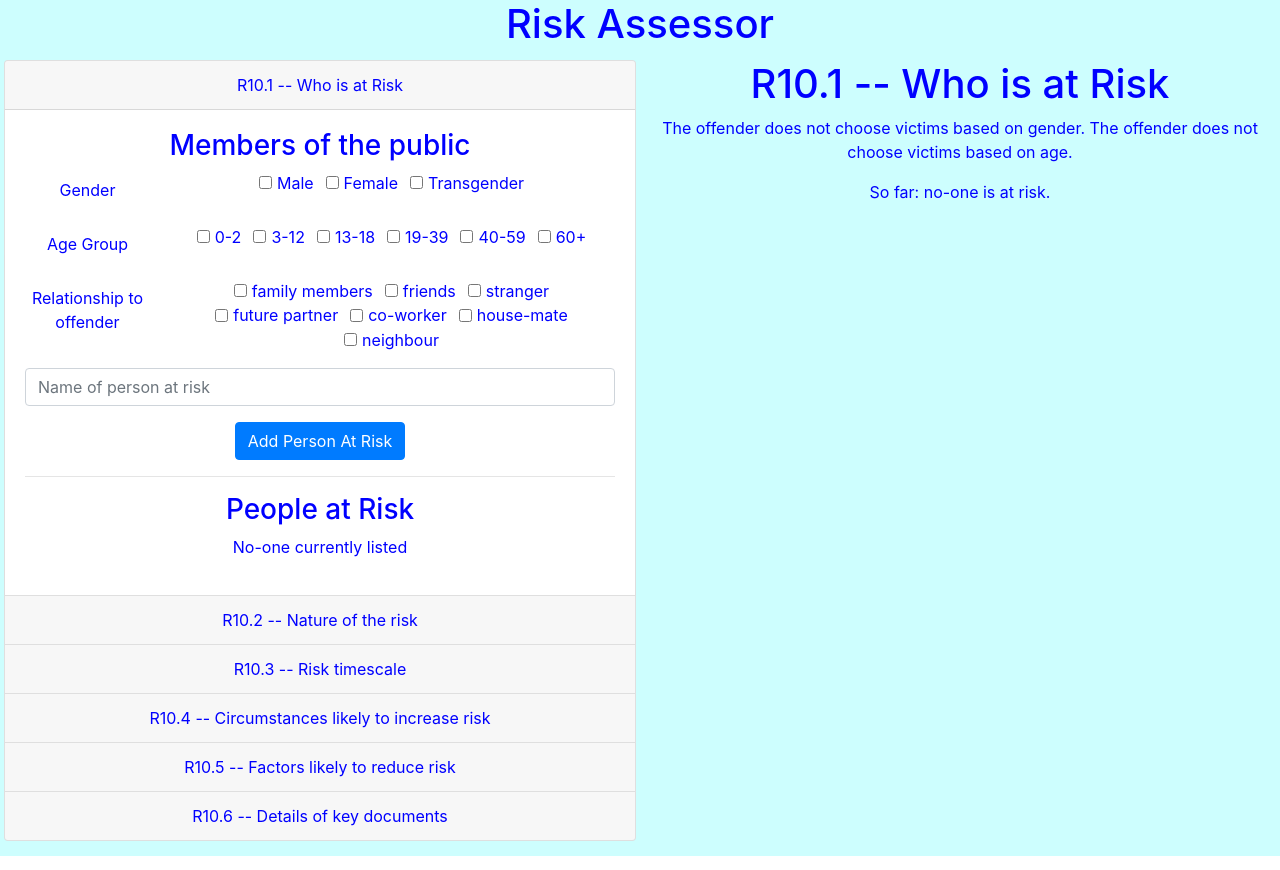
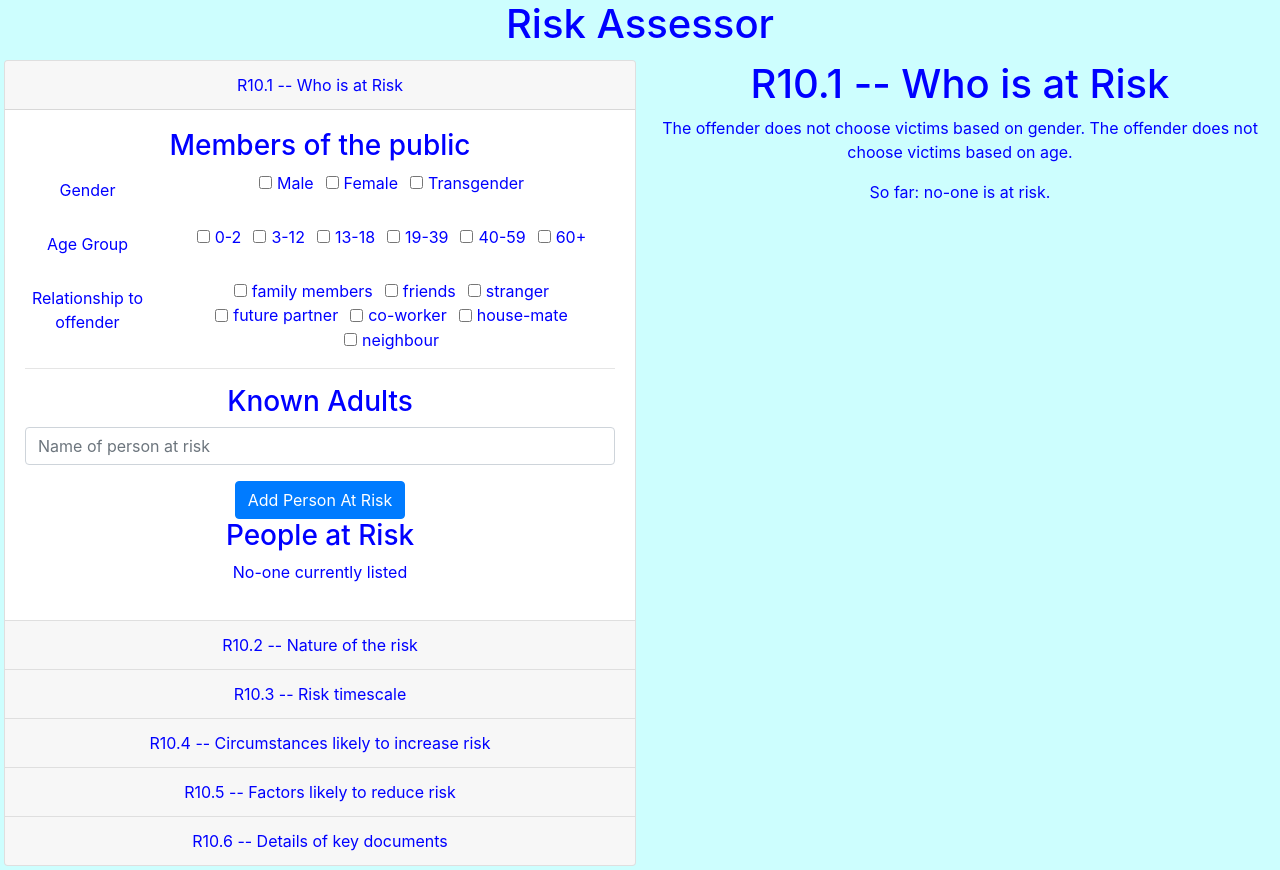
Before and after one commit to Samir70/risk-assessor, a React (Create React App) app: page / in a window 1280 px wide. Built offline with nearby package versions, Linux system fonts and the light colour scheme.

Commit message:
make knownAdults component

```diff
--- /dev/null
+++ b/src/Components/Forms/WhoAtRisk/KnownAdults.js
@@ -0,0 +1,45 @@
+import React from 'react';
+import { connect } from 'react-redux';
+import { addKnownPersonAtRisk } from '../../../Reducers/actions';
+import { Form, Button } from 'react-bootstrap';
+import 'bootstrap/dist/css/bootstrap.css';
+
+const KnownAdults = (props) => {
+    const personAtRiskInput = React.createRef();
+    const handleSubmit = (event) => {
+        event.preventDefault();
+        var personAtRisk = personAtRiskInput.current.value.trim();
+        if (props.peopleAtRisk.includes(personAtRisk)) {
+            alert('The list of people at risk already includes '+personAtRisk)
+        } else {
+            if (personAtRisk) {
+                props.dispatch(addKnownPersonAtRisk(personAtRisk));
+                personAtRiskInput.current.value = '';
+            }
+        }
+    }
+
+    const peopleList = props.peopleAtRisk.map((person, i) => <li key={i}>{person}</li>);
+    return (
+        <Form onSubmit={handleSubmit}>
+            <h3>Known Adults</h3>
+            <Form.Group>
+                <Form.Control
+                  type="text"
+                  placeholder="Name of person at risk"
+                  ref={personAtRiskInput} />
+            </Form.Group>
+            <Button variant="primary" type="submit">Add Person At Risk</Button>
+            <h3>People at Risk</h3>
+            {props.peopleAtRisk.length === 0 ? <p>No-one currently listed</p> : <ul>{peopleList}</ul>}
+        </Form>
+    )
+}
+
+const mapStateToProps = (state) => {
+    return {
+        peopleAtRisk: state.WhoAtRisk.summary.peopleAtRisk
+    }
+}
+
+export default connect(mapStateToProps)(KnownAdults);
--- a/src/Components/Forms/WhoAtRisk/MembersOfThePublic.js
+++ b/src/Components/Forms/WhoAtRisk/MembersOfThePublic.js
@@ -1,5 +1,8 @@
 import React from 'react';
 import { connect } from 'react-redux';
+import { Form } from 'react-bootstrap';
+import 'bootstrap/dist/css/bootstrap.css';
+
 
 import makeCheckboxGroup  from '../../../DataHandlers/makeCheckboxGroup';
 import { GENDER_CHECK, CHECK_AGE, CHECK_CHILD_TYPE } from '../../../Reducers/actions';
@@ -36,13 +39,13 @@ const MembersOfThePublic = ({genderFlags, ageFlags, childTypeFlags, dispatch}) =
     }
 
     return (
-        <div>
+        <Form>
             <h3>Members of the public</h3>
             {makeCheckboxGroup(genderCheckboxData)}
             {makeCheckboxGroup(ageCheckboxData)}
             {(ageFlags[0]||ageFlags[1]||ageFlags[2]) && makeCheckboxGroup(typeOfchildren)}
             {makeCheckboxGroup(relToOffender)}
-        </div>
+        </Form>
     )
 }
 
--- a/src/Components/Forms/WhoAtRisk/WhoAtRiskForm.js
+++ b/src/Components/Forms/WhoAtRisk/WhoAtRiskForm.js
@@ -1,53 +1,20 @@
 import React from 'react';
-import { connect } from 'react-redux';
-import { addKnownPersonAtRisk } from '../../../Reducers/actions';
+
 import MembersOfThePublic from './MembersOfThePublic';
-import { Form, Button } from 'react-bootstrap';
-import 'bootstrap/dist/css/bootstrap.css';
+import KnownAdults from './KnownAdults';
 
 const WhoAtRiskForm = (props) => {
-    const personAtRiskInput = React.createRef();
-    const handleSubmit = (event) => {
-        event.preventDefault();
-        var personAtRisk = personAtRiskInput.current.value.trim();
-        if (props.peopleAtRisk.includes(personAtRisk)) {
-            alert('The list of people at risk already includes '+personAtRisk)
-        } else {
-            if (personAtRisk) {
-                props.dispatch(addKnownPersonAtRisk(personAtRisk));
-                personAtRiskInput.current.value = '';
-            }
-        }
-    }
-
-    const peopleList = props.peopleAtRisk.map((person, i) => <li key={i}>{person}</li>);
-
     console.log('WhoAtRiskForm');
 
     return (
         <div>
-            <Form onSubmit={handleSubmit}>
-                <MembersOfThePublic />
-
-                <Form.Group>
-                    <Form.Control
-                      type="text"
-                      placeholder="Name of person at risk"
-                      ref={personAtRiskInput} />
-                </Form.Group>
-                <Button variant="primary" type="submit">Add Person At Risk</Button>
-            </Form>
+            <MembersOfThePublic />
             <hr />
-            <h3>People at Risk</h3>
-            {props.peopleAtRisk.length === 0 ? <p>No-one currently listed</p> : <ul>{peopleList}</ul>}
+            <KnownAdults />
         </div>
     )
 }
 
-const mapStateToProps = (state) => {
-    return {
-        peopleAtRisk: state.WhoAtRisk.summary.peopleAtRisk
-    }
-}
 
-export default connect(mapStateToProps)(WhoAtRiskForm);
+
+export default WhoAtRiskForm;
```
